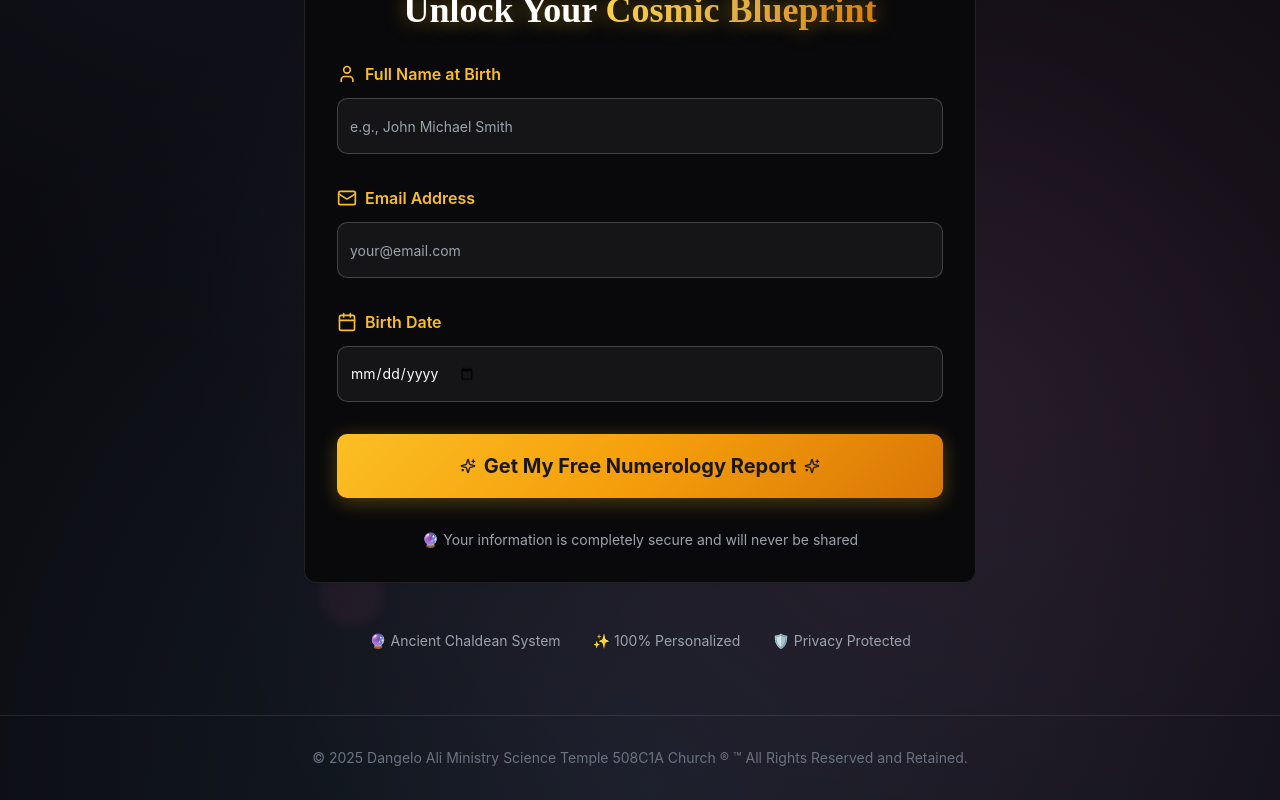
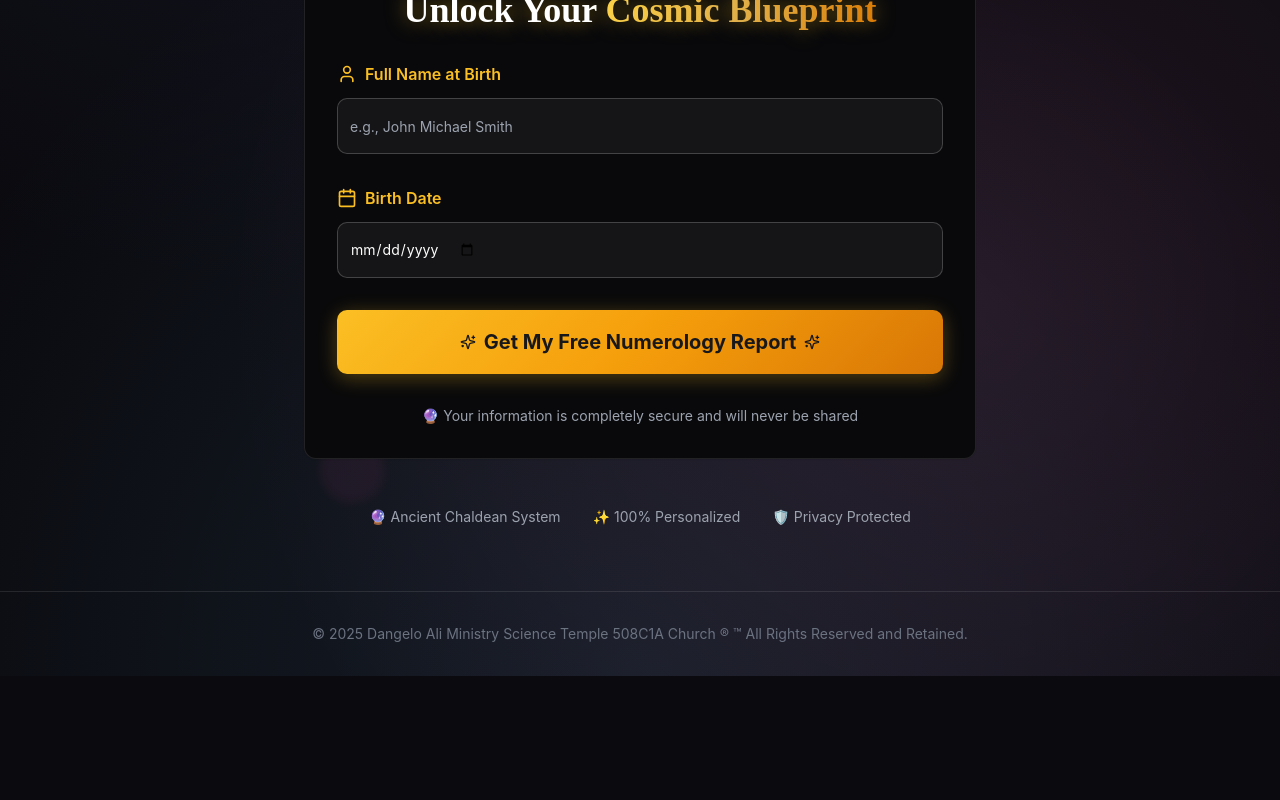
Before and after one commit to LuthorSparksCostello/get-your-free-numerology-report, a React (Vite) app: page / in a window 1280 px wide. Shown: the part 811-1611 px from the top of the page. After the commit the page ends 1487 px from the top, so only its background shows below. Built offline with nearby package versions, Linux system fonts and the light colour scheme.

Commit message:
Remove email address section
Removed the email address input and label from the form.

```diff
--- a/src/components/NumerologyForm.tsx
+++ b/src/components/NumerologyForm.tsx
@@ -1,13 +1,13 @@
+
 import { useState } from 'react';
 import { Button } from "@/components/ui/button";
 import { Input } from "@/components/ui/input";
 import { Label } from "@/components/ui/label";
 import { Card } from "@/components/ui/card";
-import { Calendar, User, Mail, Sparkles, CheckCircle, AlertCircle } from 'lucide-react';
+import { Calendar, User, Sparkles, CheckCircle, AlertCircle } from 'lucide-react';
 
 interface FormData {
   fullName: string;
-  email: string;
   birthDate: string;
 }
 
@@ -19,7 +19,6 @@ interface NumerologyFormProps {
 const NumerologyForm = ({ onSubmit, isLoading = false }: NumerologyFormProps) => {
   const [formData, setFormData] = useState<FormData>({
     fullName: '',
-    email: '',
     birthDate: ''
   });
   const [errors, setErrors] = useState<Partial<FormData>>({});
@@ -32,10 +31,6 @@ const NumerologyForm = ({ onSubmit, isLoading = false }: NumerologyFormProps) =>
         if (!value.trim()) return 'Full name is required';
         if (value.trim().length < 2) return 'Name must be at least 2 characters';
         if (!/^[a-zA-Z\s]+$/.test(value.trim())) return 'Name can only contain letters and spaces';
-        return undefined;
-      case 'email':
-        if (!value.trim()) return 'Email is required';
-        if (!/^[^\s@]+@[^\s@]+\.[^\s@]+$/.test(value)) return 'Please enter a valid email';
         return undefined;
       case 'birthDate':
         if (!value) return 'Birth date is required';
@@ -140,36 +135,6 @@ const NumerologyForm = ({ onSubmit, isLoading = false }: NumerologyFormProps) =>
         </div>
 
         <div className="space-y-3 fade-in-stagger">
-          <Label htmlFor="email" className="flex items-center gap-2 text-amber-400 font-semibold text-base">
-            <Mail className="w-5 h-5" />
-            Email Address
-          </Label>
-          <div className="relative">
-            <Input
-              id="email"
-              type="email"
-              placeholder="your@email.com"
-              value={formData.email}
-              onChange={(e) => handleChange('email', e.target.value)}
-              className={`bg-white/5 border-white/20 text-white placeholder:text-gray-400 focus:border-amber-400 focus:ring-amber-400/20 h-14 text-lg transition-all duration-300 ${
-                errors.email ? 'border-red-400 bg-red-500/10' : validFields.email ? 'border-green-400 bg-green-500/10' : ''
-              }`}
-            />
-            {getFieldIcon('email') && (
-              <div className="absolute right-4 top-1/2 transform -translate-y-1/2">
-                {getFieldIcon('email')}
-              </div>
-            )}
-          </div>
-          {errors.email && (
-            <p className="text-red-400 text-sm flex items-center gap-2 animate-pulse">
-              <AlertCircle className="w-4 h-4" />
-              {errors.email}
-            </p>
-          )}
-        </div>
-
-        <div className="space-y-3 fade-in-stagger">
           <Label htmlFor="birthDate" className="flex items-center gap-2 text-amber-400 font-semibold text-base">
             <Calendar className="w-5 h-5" />
             Birth Date
--- a/src/pages/Index.tsx
+++ b/src/pages/Index.tsx
@@ -1,4 +1,3 @@
-
 import { useState } from 'react';
 import CosmicBackground from '@/components/CosmicBackground';
 import NumerologyForm from '@/components/NumerologyForm';
@@ -8,7 +7,6 @@ import { Heart } from 'lucide-react';
 
 interface FormData {
   fullName: string;
-  email: string;
   birthDate: string;
 }
 
@@ -23,7 +21,7 @@ const Index = () => {
     // Simulate API call delay for better UX
     await new Promise(resolve => setTimeout(resolve, 2000));
 
-    const report = generateNumerologyReport(data.fullName, data.email, data.birthDate);
+    const report = generateNumerologyReport(data.fullName, '', data.birthDate);
     setReportData(report);
     setShowForm(false);
     setIsLoading(false);
```
